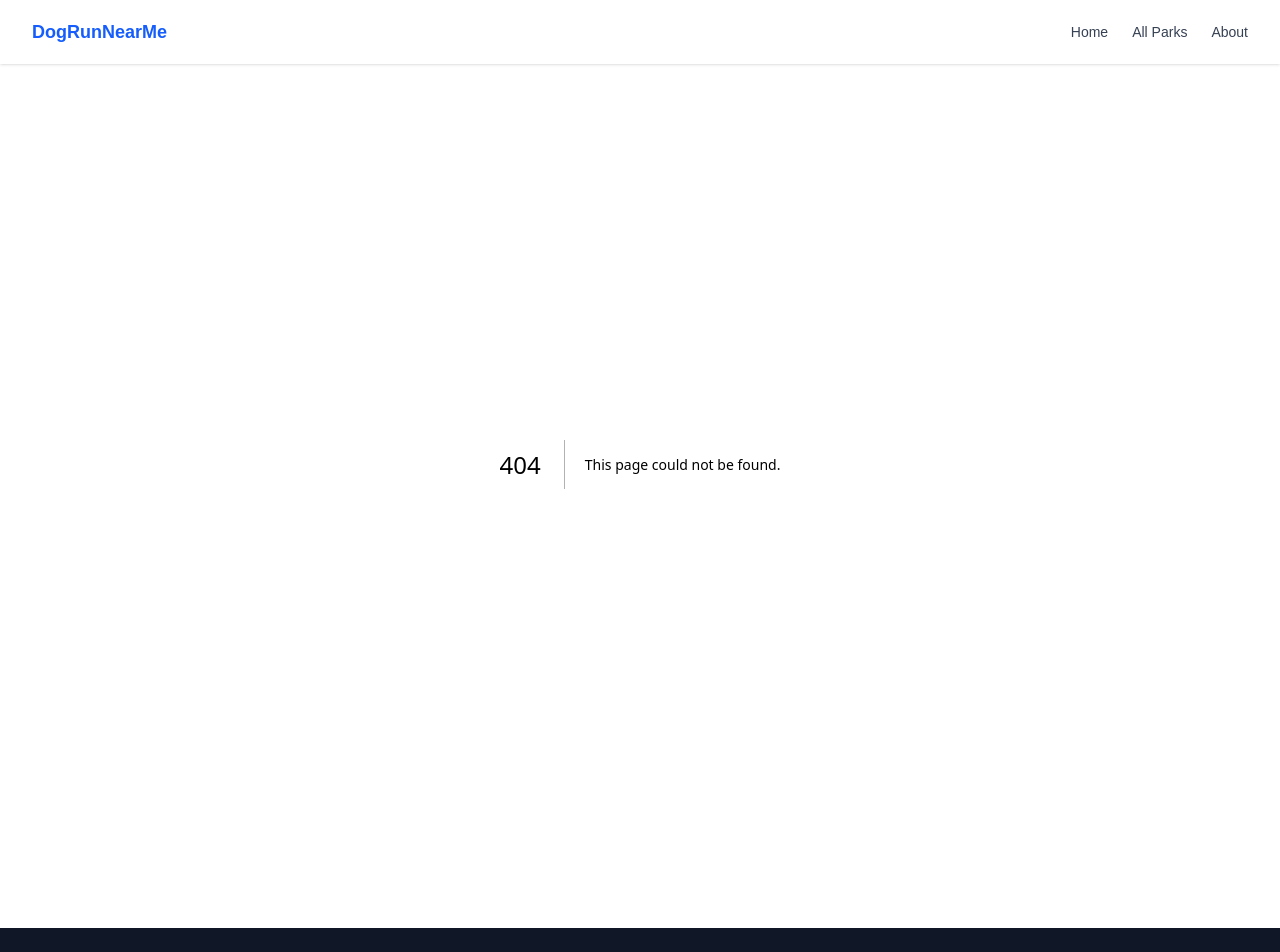
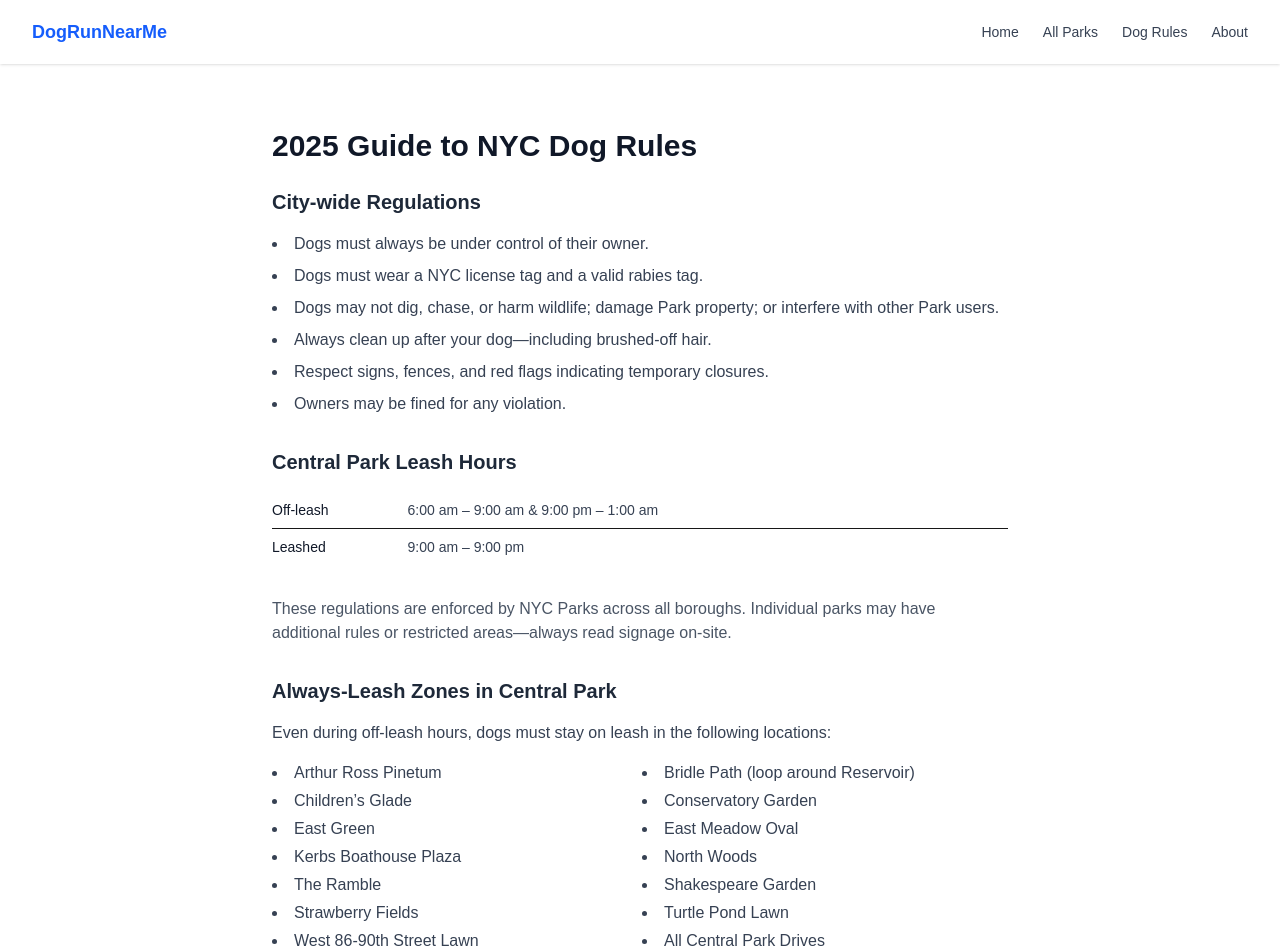
Before and after one commit to ronaldregan621/dogrunnearme-web, a Next.js app: page /dog-rules in a window 1280 px wide. Before the commit this address had no page. Shown: the top 952 px of the page. Built offline with nearby package versions, Linux system fonts and the light colour scheme.

Commit message:
feat: add NYC Dog Rules page and nav link

```diff
--- /dev/null
+++ b/src/app/dog-rules/page.tsx
@@ -0,0 +1,72 @@
+export const metadata = {
+  title: '2025 Guide to NYC Dog Rules',
+  description: 'Understand leash hours, city-wide regulations, and park-specific guidelines before visiting any NYC dog run.'
+};
+
+export default function DogRulesPage() {
+  const rules = [
+    'Dogs must always be under control of their owner.',
+    'Dogs must wear a NYC license tag and a valid rabies tag.',
+    'Dogs may not dig, chase, or harm wildlife; damage Park property; or interfere with other Park users.',
+    'Always clean up after your dog—including brushed-off hair.',
+    'Respect signs, fences, and red flags indicating temporary closures.',
+    'Owners may be fined for any violation.'
+  ];
+
+  const leashHours = [
+    { label: 'Off-leash', time: '6:00 am – 9:00 am & 9:00 pm – 1:00 am' },
+    { label: 'Leashed', time: '9:00 am – 9:00 pm' }
+  ];
+
+  return (
+    <div className="max-w-3xl mx-auto px-4 py-16">
+      <h1 className="text-3xl font-bold text-gray-900 mb-6">2025 Guide to NYC Dog Rules</h1>
+
+      <h2 className="text-xl font-semibold text-gray-800 mb-4">City-wide Regulations</h2>
+      <ul className="list-disc list-inside space-y-2 mb-8 text-gray-700">
+        {rules.map((r) => (
+          <li key={r}>{r}</li>
+        ))}
+      </ul>
+
+      <h2 className="text-xl font-semibold text-gray-800 mb-4">Central Park Leash Hours</h2>
+      <table className="w-full mb-8 text-sm">
+        <tbody>
+          {leashHours.map((row) => (
+            <tr key={row.label} className="border-b last:border-0">
+              <td className="py-2 font-medium text-gray-900">{row.label}</td>
+              <td className="py-2 text-gray-700">{row.time}</td>
+            </tr>
+          ))}
+        </tbody>
+      </table>
+
+      <p className="text-gray-600 mb-8">
+        These regulations are enforced by NYC Parks across all boroughs. Individual parks may have additional rules or restricted areas—always read signage on-site.
+      </p>
+
+      <h2 className="text-xl font-semibold text-gray-800 mb-4">Always-Leash Zones in Central Park</h2>
+      <p className="text-gray-700 mb-4">Even during off-leash hours, dogs must stay on leash in the following locations:</p>
+      <ul className="list-disc list-inside grid grid-cols-1 sm:grid-cols-2 gap-1 text-gray-700">
+        {[
+          'Arthur Ross Pinetum',
+          'Bridle Path (loop around Reservoir)',
+          'Children’s Glade',
+          'Conservatory Garden',
+          'East Green',
+          'East Meadow Oval',
+          'Kerbs Boathouse Plaza',
+          'North Woods',
+          'The Ramble',
+          'Shakespeare Garden',
+          'Strawberry Fields',
+          'Turtle Pond Lawn',
+          'West 86-90th Street Lawn',
+          'All Central Park Drives'
+        ].map((zone) => (
+          <li key={zone}>{zone}</li>
+        ))}
+      </ul>
+    </div>
+  );
+}
--- a/src/components/NavBar.tsx
+++ b/src/components/NavBar.tsx
@@ -10,6 +10,7 @@ export default function NavBar() {
         <div className="space-x-6 text-sm font-medium text-gray-700 hidden sm:block">
           <Link href="/">Home</Link>
           <Link href="/parks">All Parks</Link>
+          <Link href="/dog-rules">Dog Rules</Link>
           <a href="/#about">About</a>
         </div>
       </nav>
```
